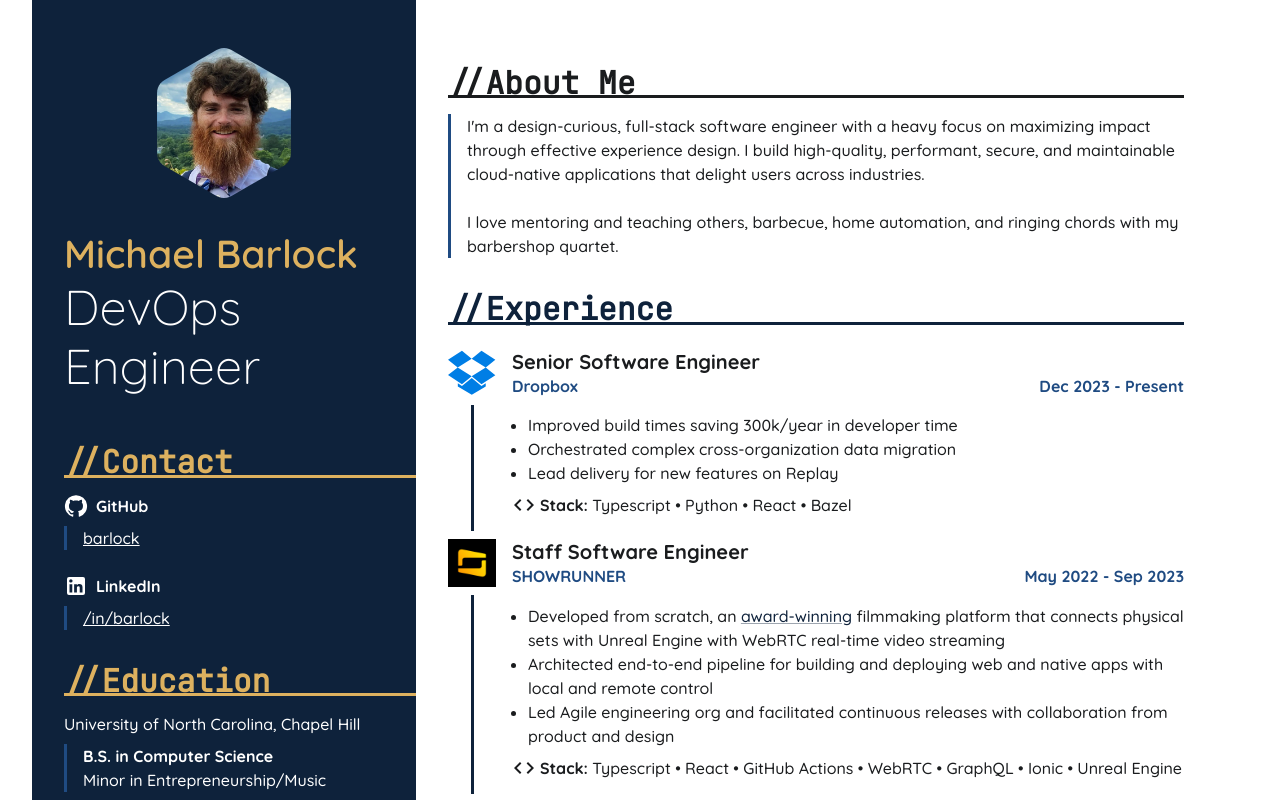
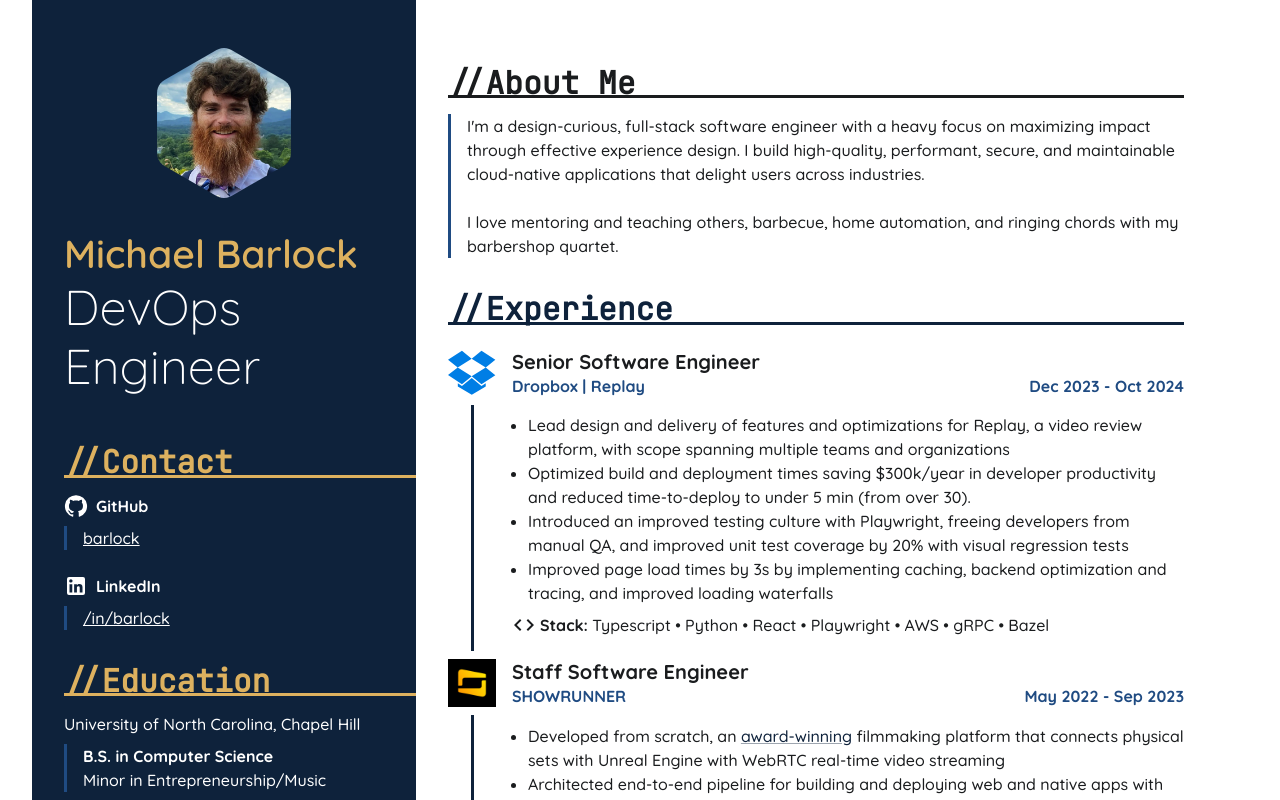
Before and after one commit to barlock/barlock.io, a Next.js app: page / in a window 1280 px wide. Shown: the top 800 px of the page. Built offline with nearby package versions, Linux system fonts and the light colour scheme.

Commit message:
update dropbox

```diff
--- a/src/app/resume.tsx
+++ b/src/app/resume.tsx
@@ -5,15 +5,24 @@
 export const resume: PositionData[] = [
   {
     title: 'Senior Software Engineer',
-    time: 'Dec 2023 - Present',
-    company: 'Dropbox',
+    time: 'Dec 2023 - Oct 2024',
+    company: 'Dropbox | Replay',
     logoSrc: '/dropbox.svg',
     details: [
-      'Improved build times saving 300k/year in developer time',
-      'Orchestrated complex cross-organization data migration',
-      'Lead delivery for new features on Replay',
+      'Lead design and delivery of features and optimizations for Replay, a video review platform, with scope spanning multiple teams and organizations',
+      'Optimized build and deployment times saving $300k/year in developer productivity and reduced time-to-deploy to under 5 min (from over 30).',
+      'Introduced an improved testing culture with Playwright, freeing developers from manual QA, and improved unit test coverage by 20% with visual regression tests',
+      'Improved page load times by 3s by implementing caching, backend optimization and tracing, and improved loading waterfalls',
     ],
-    stack: ['Typescript', 'Python', 'React', 'Bazel'],
+    stack: [
+      'Typescript',
+      'Python',
+      'React',
+      'Playwright',
+      'AWS',
+      'gRPC',
+      'Bazel',
+    ],
   },
   {
     title: 'Staff Software Engineer',
```
Also changed, not shown: 1 other file (tests, documents, lock files or other folders).
